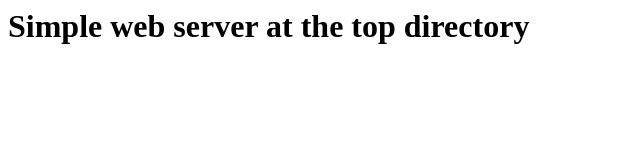
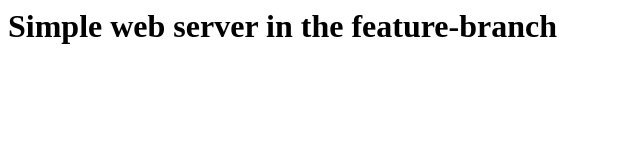
Before and after one commit to myarbrou-rh/webserver, a plain HTML site: page index.html in a window 1280 px wide. Shown: the whole page, without its empty margins (0-640 px from the left). Drawn offline with Linux system fonts and the light colour scheme.

Commit message:
Update index.html

```diff
--- a/index.html
+++ b/index.html
@@ -3,6 +3,6 @@
 	<title>Simple web server</title>
 </head>
 <body>
-<h1>Simple web server at the top directory</h1>
+<h1>Simple web server in the feature-branch</h1>
 </body>
 </html>
```
